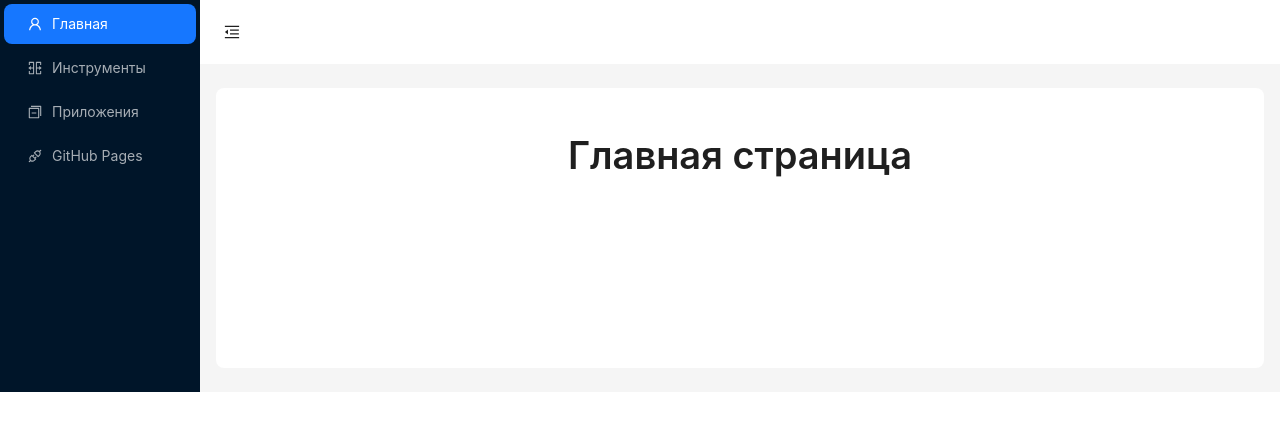
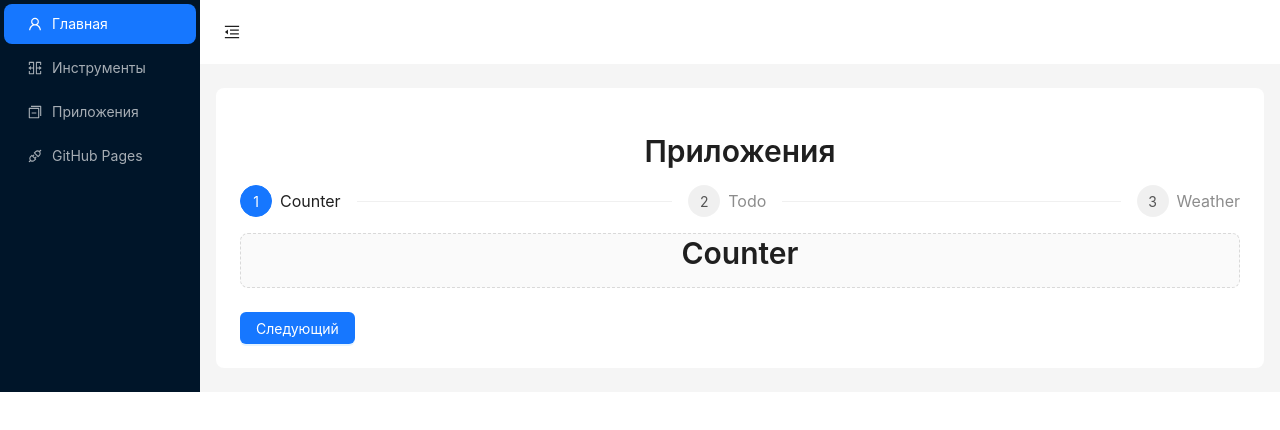
Before and after one commit to Igogoblin/mobXshow, a React (Vite) app: page /apps/weather in a window 1280 px wide. Shown: the top 430 px of the page. Built offline with nearby package versions, Linux system fonts and the light colour scheme.

Commit message:
feat: add makets for app

```diff
--- a/src/pages/apps/app-page.tsx
+++ b/src/pages/apps/app-page.tsx
@@ -1,13 +1,17 @@
 import { Typography } from "antd";
+import AppSteps from "./app-steps";
 
 const AppPage = () => {
   return (
+    <>
       <Typography.Title
         level={2}
         style={{ textAlign: "center", marginTop: "20px" }}
       >
         Приложения
       </Typography.Title>
+      <AppSteps />
+    </>
   );
 };
 export default AppPage;
--- /dev/null
+++ b/src/pages/apps/app-steps.tsx
@@ -0,0 +1,106 @@
+import React, { useState } from "react";
+import { Button, message, Steps, theme } from "antd";
+import Counter from "./counter";
+import Todo from "./todo";
+import Weather from "./weather";
+import { useLocation, useNavigate } from "react-router";
+
+const steps = [
+  {
+    title: "Counter",
+    path: "/apps/counter",
+    content: <Counter />,
+  },
+  {
+    title: "Todo",
+    path: "/apps/todo",
+    content: <Todo />,
+  },
+  {
+    title: "Weather",
+    path: "/apps/weather",
+    content: <Weather />,
+  },
+];
+
+const AppSteps: React.FC = () => {
+  const { token } = theme.useToken();
+  const [current, setCurrent] = useState(0);
+  const location = useLocation();
+  const navigate = useNavigate();
+
+  const currentPath = location.pathname.split("/").pop();
+  const currentStepIndex = steps.findIndex((step) =>
+    step.path.endsWith(currentPath)
+  );
+  const stepIndex = currentStepIndex !== -1 ? currentStepIndex : 0;
+  const next = () => {
+    const nextIndex = stepIndex + 1;
+    if (nextIndex >= steps.length) {
+      navigate(`/apps/${steps[0].path.split("/").pop()}`);
+      setCurrent(0);
+      return;
+    } else if (nextIndex < 0) {
+      navigate(`/apps/${steps[steps.length - 1].path.split("/").pop()}`);
+      setCurrent(steps.length - 1);
+      return;
+    }
+    navigate(`/apps/${steps[nextIndex].path.split("/").pop()}`);
+    setCurrent(current + 1);
+  };
+
+  const prev = () => {
+    const prevIndex = stepIndex - 1;
+    if (prevIndex < 0) {
+      navigate(`/apps/${steps[steps.length - 1].path.split("/").pop()}`);
+      setCurrent(steps.length - 1);
+      return;
+    }
+    navigate(`/apps/${steps[prevIndex].path.split("/").pop()}`);
+    setCurrent(current - 1);
+  };
+  const handlerToMain = () => {
+    navigate("/apps/counter");
+    setCurrent(0);
+  };
+  const contentStyle: React.CSSProperties = {
+    lineHeight: "260px",
+    textAlign: "center",
+    color: token.colorTextTertiary,
+    backgroundColor: token.colorFillAlter,
+    borderRadius: token.borderRadiusLG,
+    border: `1px dashed ${token.colorBorder}`,
+    marginTop: 16,
+  };
+
+  return (
+    <>
+      <Steps
+        current={current}
+        items={steps.map(({ title }) => ({
+          title,
+        }))}
+      />
+      <div style={contentStyle}>{steps[current].content}</div>
+      <div style={{ marginTop: 24 }}>
+        {current < steps.length - 1 && (
+          <Button type="primary" onClick={() => next()}>
+            Следующий
+          </Button>
+        )}
+        {current === steps.length - 1 && (
+          <Button type="primary" onClick={() => handlerToMain()}>
+            Просмотрено
+          </Button>
+        )}
+        {current > 0 && (
+          <Button style={{ margin: "0 8px" }} onClick={() => prev()}>
+            Предыдущий
+          </Button>
+        )}
+      </div>
+    </>
+  );
+};
+
+export default AppSteps;
--- a/src/pages/apps/counter.tsx
+++ b/src/pages/apps/counter.tsx
@@ -1,6 +1,9 @@
 import { Typography } from "antd";
+import { useParams } from "react-router";
 
 const Counter = () => {
+  const { appId } = useParams<{ appId: string }>();
+  console.log("Counter appId:", appId);
   return <Typography.Title level={2}>Counter</Typography.Title>;
 };
 export default Counter;
--- a/src/pages/apps/todo.tsx
+++ b/src/pages/apps/todo.tsx
@@ -1,6 +1,9 @@
 import { Typography } from "antd";
+import { useParams } from "react-router";
 
 const Todo = () => {
+  const { appId } = useParams<{ appId: string }>();
+  console.log("Todo appId:", appId);
   return <Typography.Title level={2}>Todo</Typography.Title>;
 };
 export default Todo;
--- a/src/pages/apps/weather.tsx
+++ b/src/pages/apps/weather.tsx
@@ -1,6 +1,9 @@
 import { Typography } from "antd";
+import { useParams } from "react-router";
 
 const Weather = () => {
+  const { appId } = useParams<{ appId: string }>();
+  console.log("Weather appId:", appId);
   return (
     <Typography.Title
       level={2}
--- a/src/routes/routes.tsx
+++ b/src/routes/routes.tsx
@@ -10,7 +10,7 @@ const AppRoutes = () => {
       element: <MainPage />,
     },
     {
-      path: "/apps",
+      path: "/apps/:appID?",
       element: <AppPage />,
     },
     {
```
Lines whose indentation alone changed are shown as unchanged.
